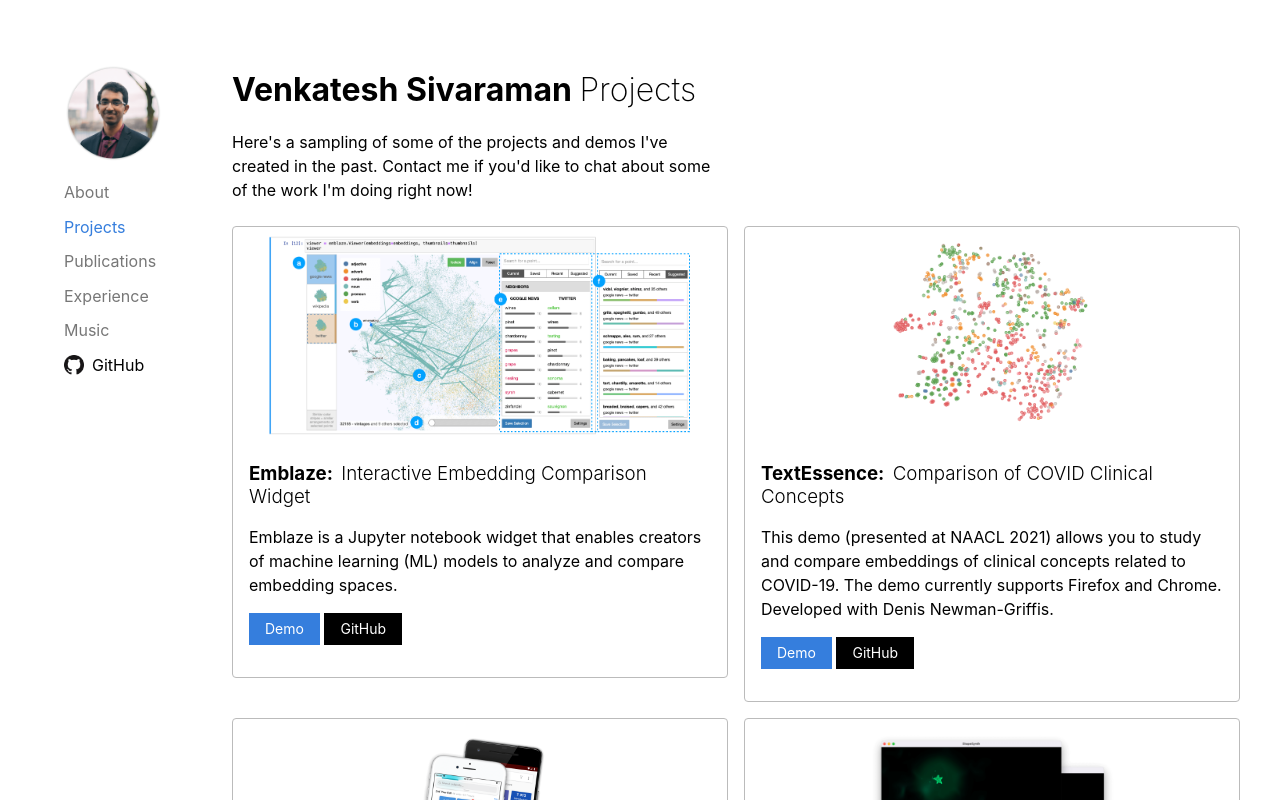
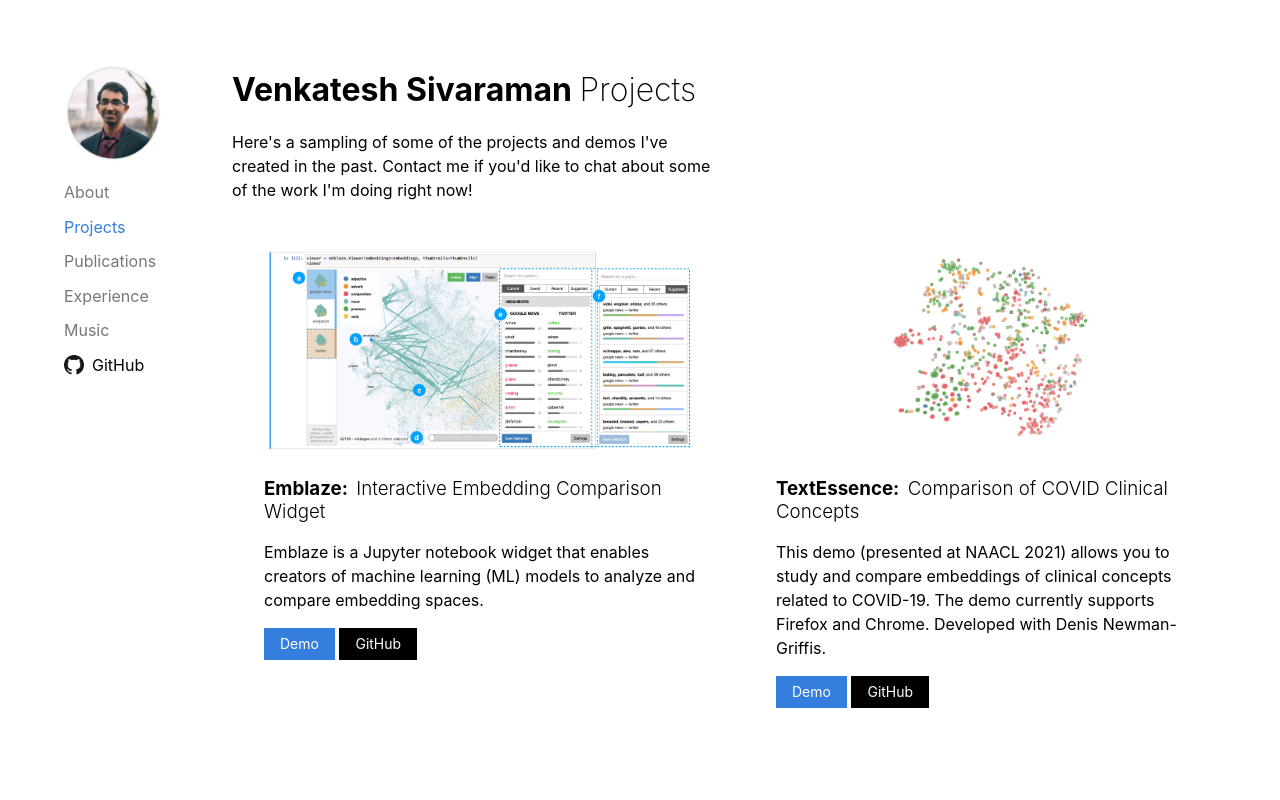
Before and after one commit to venkatesh-sivaraman/venkatesh-sivaraman.github.io, a Svelte app: page / in a window 1280 px wide. Both pictures are taken after a click on the link "Projects". Shown: the top 800 px of the page. Built offline with nearby package versions, Linux system fonts and the light colour scheme.

Commit message:
Borderless cards

```diff
--- a/src/Card.svelte
+++ b/src/Card.svelte
@@ -5,9 +5,9 @@
   export let videoSrc = null;
 </script>
 
-<div class="fl w-50-ns w-100-m w-100 pa2">
+<div class="fl w-50-ns w-100-m w-100 pa3">
   <a href={url} target="_blank" class="link black">
-    <div class="card pa2 bg-animate hover-bg-near-white pointer">
+    <div class="card pa3 bg-animate hover-bg-near-white pointer">
       {#if !!imageSrc}
         <div class="img-container">
           <img
@@ -37,8 +37,7 @@
 
 <style>
   .card {
-    border: 1px solid #bbbbbb;
-    border-radius: 4px;
+    border-radius: 6px;
   }
 
   .img-container {
--- a/src/Music.svelte
+++ b/src/Music.svelte
@@ -12,6 +12,19 @@
 </p>
 <div class="cf shift-left equal-height">
   <Card
+    url="https://www.youtube.com/watch?v=AjKWi564EIY"
+    videoSrc="https://www.youtube.com/embed/AjKWi564EIY"
+  >
+    <h3 class="mb0 lh-title">
+      Solo Recital <span class="fw3 ml1">Fall 2020</span>
+    </h3>
+    <p class="gray mv0">November 2020</p>
+    <p class="lh-copy">
+      Venkat performs sonatas by Scriabin, Beethoven, and Rachmaninoff in this
+      virtual solo recital streamed from Carnegie Mellon's Kresge Recital Hall.
+    </p>
+  </Card>
+  <Card
     url="https://mta.mit.edu/video/mitso-fall-concert-live-webcast"
     imageSrc="assets/mitso.png"
     imageAlt="A picture of Venkat at the piano from a poster for his performance with the MIT Symphony"
@@ -24,19 +37,6 @@
       Venkat performs Ravel's Piano Concerto as a soloist with the MIT Symphony
       as co-winner of the MIT Concerto Competition from 2020. Click to watch the
       live-stream (performance starts at 20').
-    </p>
-  </Card>
-  <Card
-    url="https://www.youtube.com/watch?v=AjKWi564EIY"
-    videoSrc="https://www.youtube.com/embed/AjKWi564EIY"
-  >
-    <h3 class="mb0 lh-title">
-      Solo Recital <span class="fw3 ml1">Fall 2020</span>
-    </h3>
-    <p class="gray mv0">November 2020</p>
-    <p class="lh-copy">
-      Venkat performs sonatas by Scriabin, Beethoven, and Rachmaninoff in this
-      virtual solo recital streamed from Carnegie Mellon's Kresge Recital Hall.
     </p>
   </Card>
   <Card
```
